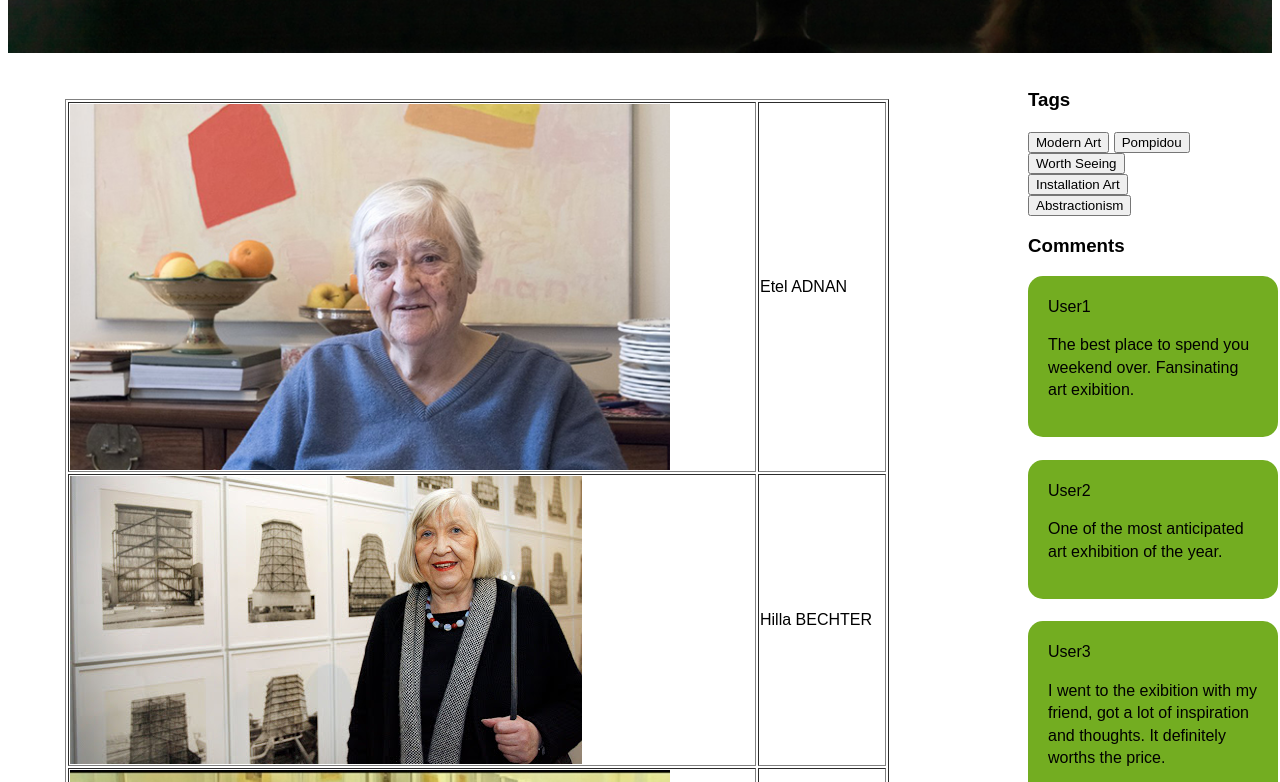
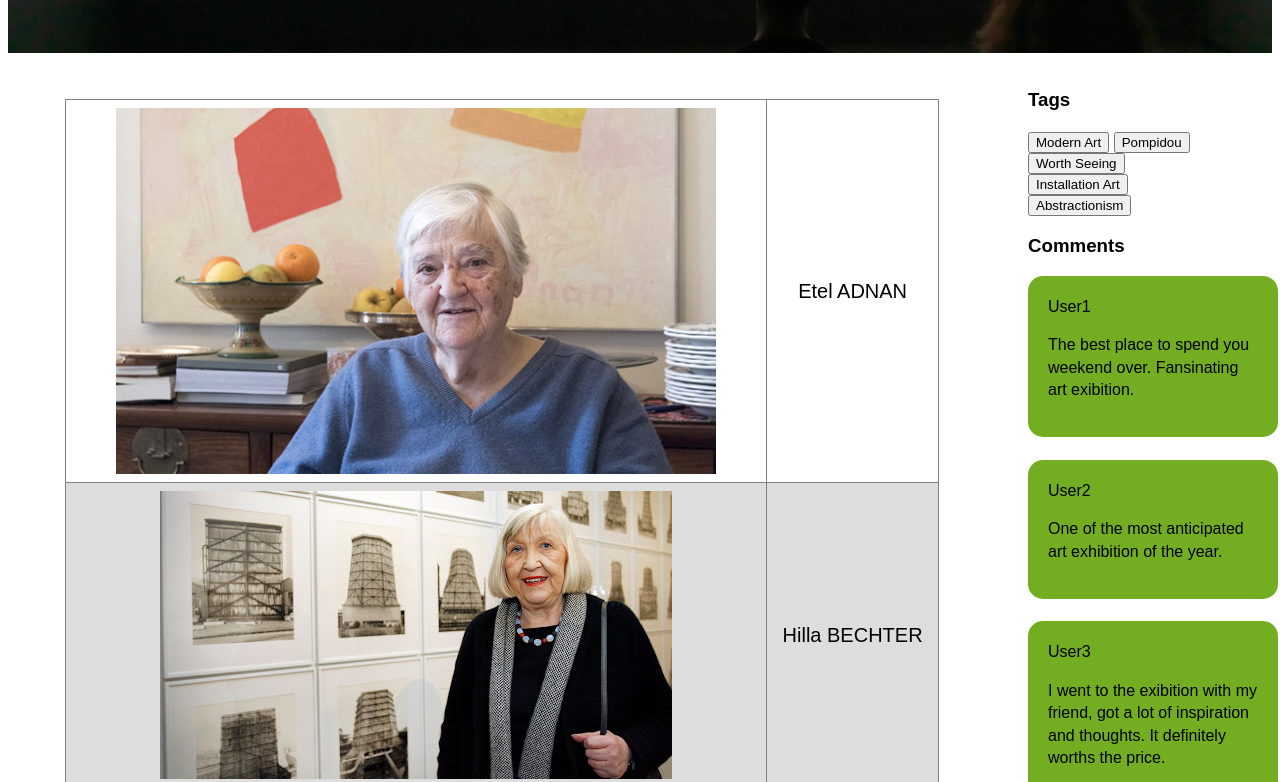
Before and after one commit to SissiWei123/SissiWei.github.io, a plain HTML site: page Artists.html in a window 1280 px wide. Shown: the part 471-1253 px from the top of the page. Drawn offline with Linux system fonts and the light colour scheme; files whose address does not match are found by name.

Commit message:
Update Style.css

```diff
--- a/Style.css
+++ b/Style.css
@@ -92,6 +92,20 @@ button:hover {
   color: #BCCE98;
 }
 
+table {
+    font-family: arial, sans-serif;
+    border-collapse: collapse;
+}
+td, th {
+    text-align: center;
+    padding: 8px;
+    font-size: 20px;
+}
+tr:nth-child(even) {
+    background-color: #dddddd;
+}
+
+
 #content #main_content { margin:0; padding:0; float:left; width:760px;}
 
 /*side bar*/
```
